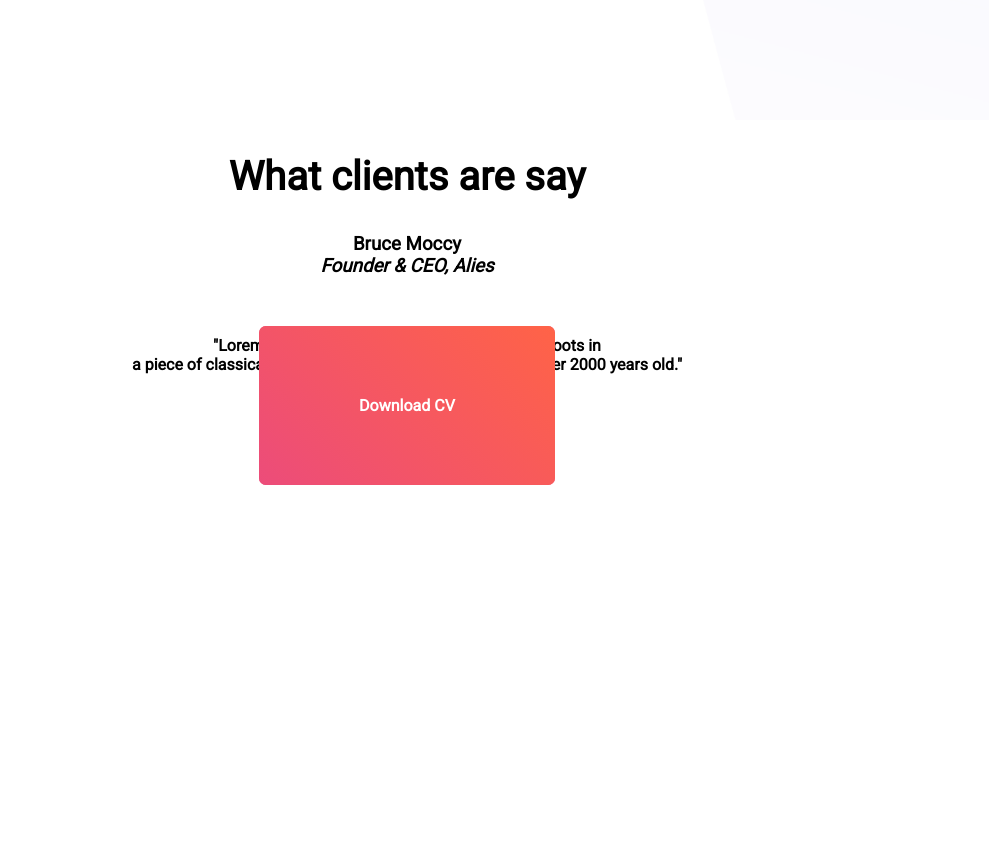
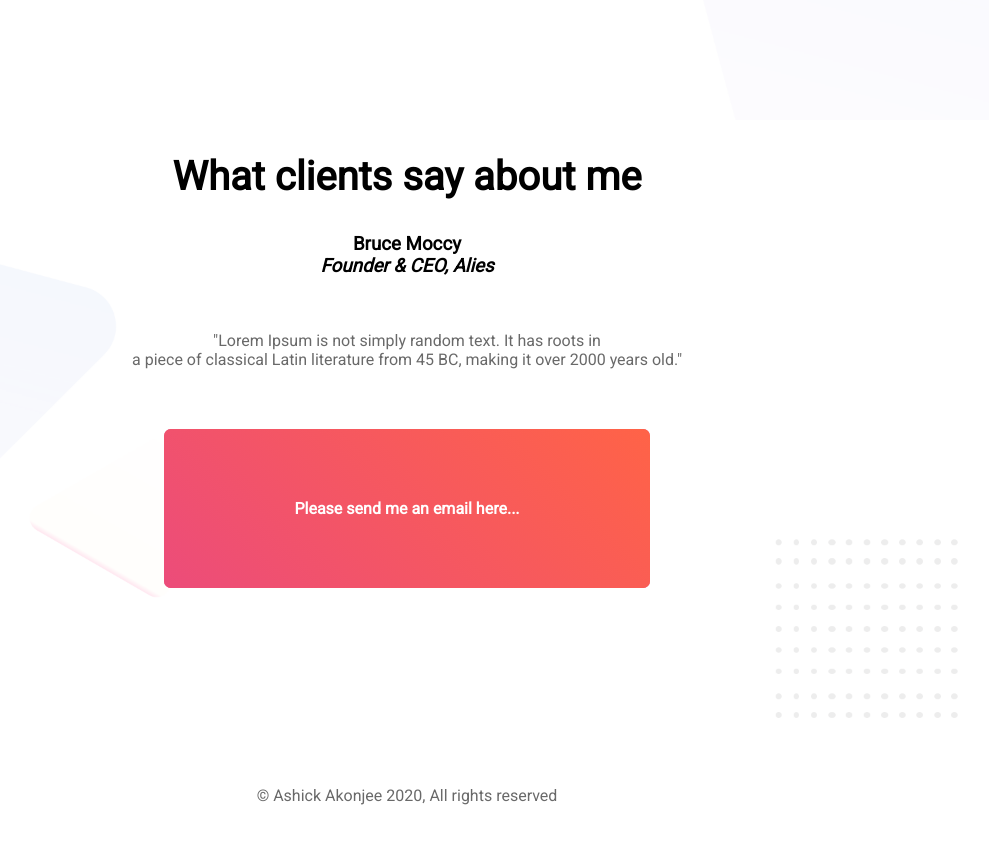
Before and after one commit to ashick-akonjee/personal-website, a plain HTML site: page index.html in a window 1280 px wide. Shown: the part 1380-2224 px from the top of the page, without its empty margins (233-1222 px from the left). After the commit the page ends 2201 px from the top, so only its background shows below. Drawn offline with Linux system fonts and the light colour scheme.

Commit message:
this is the final commit before deploy

```diff
--- a/index.html
+++ b/index.html
@@ -3,15 +3,15 @@
 <head>
     <meta charset="UTF-8">
     <meta name="viewport" content="width=device-width, initial-scale=1.0">
-    <title>Jack Smith | Personal</title>
+    <title>Ashick Akonjee | Personal</title>
     <link href="https://fonts.googleapis.com/css2?family=Roboto&display=swap" rel="stylesheet">
     <link rel="stylesheet" href="style.css">
 </head>
 <body>
     <section class="top-banner">
         <div class="half-content">
-            <h2>Hello I'm</h2>
-            <h1 class="highlighted-text">Jack Smith</h1>
+            <h2>Hello I am</h2>
+            <h1 class="highlighted-text">Ashick Akonjee</h1>
             <p>You might saw me jumping, climbing buildings and stoping trains. But nobody pays me a dime for that work.</p>
             <br>
             <a class="anchor-button" target="_blank" href="https://www.linkedin.com/in/ashick-akonjee-bd71/">HIRE ME</a>
@@ -32,7 +32,7 @@
         </div>
     </section>
     <section class="latest-work">
-        <h2 class="center-wording">My Latest Work</h2>
+        <h2 class="center-wording">My Latest Work</h2>  <!-- This class is for center any text or heading -->
         <div class="one-third-content">
             <img src="images/latest-work/work-1.png" alt="">
         </div>
@@ -45,13 +45,22 @@
     </section>
     <section class="bottom-section">
         <div class="bottom-content">
-            <h2>What clients are say</h2>
+            <div class="bottom-text">
+            <h2>What clients say about me</h2>
             <h3>Bruce Moccy <br>
                 <i>Founder & CEO, Alies</i></h3>
             <br>
-            <h4>"Lorem Ipsum is not simply random text. It has roots in <br> a piece of classical Latin literature from 45 BC, making it over 2000 years old."<h4>
-            <a class="anchor-big-button" target="_blank" href="https://www.linkedin.com/in/ashick-akonjee-bd71/">Download CV</a>
+            <p>"Lorem Ipsum is not simply random text. It has roots in <br> a piece of classical Latin literature from 45 BC, making it over 2000 years old."</p>
+            </div>
+            <div class="bottom-button">
+                <a class="anchor-big-button" target="_blank" href="mailto:ashick.akonjee@gmail.com"><b>Please send me an email here...</b></a>
+            </div>
         </div>
     </section>
+    <footer>
+        <footer>
+            <p> &#169; Ashick Akonjee 2020, All rights reserved</p>
+        </footer>
+    </footer>
 </body>
 </html>
--- a/style.css
+++ b/style.css
@@ -10,7 +10,6 @@ h1{
 }
 .highlighted-text{
     color: #EC4C7A;
-
 }
 p{
     color: dimgray;
@@ -71,7 +70,12 @@ p{
     margin-top: 50px;
 }
 .bottom-section{
-    height: 1000px;
+    height: 650px;
+    background-image: url("images/footer-bg.png");
+    background-repeat: no-repeat;
+    background-position: center;
+    background-size: cover;
+    overflow: hidden;
 }
 .bottom-content{
     text-align: center;
@@ -84,7 +88,17 @@ p{
     background-image: linear-gradient(45deg, #EC4C7A, tomato);
     background-color: #EC4C7A;
     color: white;
-    padding: 70px 100px;
+    padding: 70px 130px;
     border-radius: 7px;
-    margin-top: 250px;
 }
+.bottom-text{
+    float: top;
+}
+.bottom-button{
+    float: top;
+    margin-top: 130px;
+}
+footer{
+    text-align: center;
+    font-size: 16px;
+}
```
